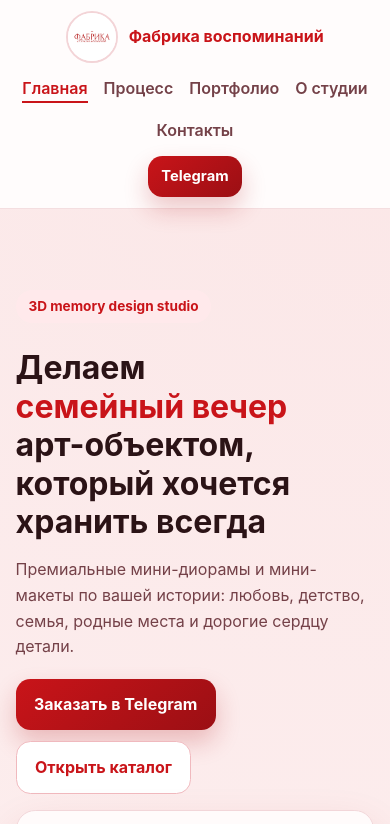
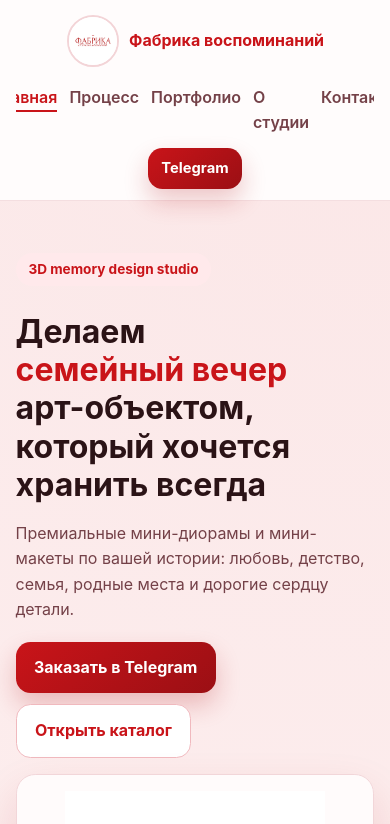
Before and after one commit to 24vasilekk/fabrika, a plain HTML site: page index.html in a window 390 px wide. Shown: the top 824 px of the page. Drawn offline with Linux system fonts and the light colour scheme.

Commit message:
feat: polish modern aesthetic layout, catalog section, portfolio placeholders and contacts

```diff
--- a/script.js
+++ b/script.js
@@ -3,6 +3,27 @@ const currentYear = new Date().getFullYear();
 yearElements.forEach((item) => {
   item.textContent = currentYear;
 });
+
+/**
+ * Mobile header behaviour:
+ * - On phones the brand (logo + "Фабрика воспоминаний") is visible only at the very top.
+ * - While scrolling, the brand collapses, but the navigation links + Telegram stay sticky.
+ */
+const siteHeader = document.querySelector('.site-header');
+if (siteHeader) {
+  const mq = window.matchMedia('(max-width: 640px)');
+  const updateHeader = () => {
+    if (!mq.matches) {
+      siteHeader.classList.remove('is-compact');
+      return;
+    }
+    siteHeader.classList.toggle('is-compact', window.scrollY > 4);
+  };
+
+  window.addEventListener('scroll', updateHeader, { passive: true });
+  window.addEventListener('resize', updateHeader);
+  updateHeader();
+}
 
 /**
  * HERO rotating text (static layout, no page "jump")
--- a/styles.css
+++ b/styles.css
@@ -90,6 +90,58 @@ body {
 
 .hero {
   padding: 4.2rem 0 2.5rem;
+}
+
+/* Mobile header: keep nav always visible, hide brand while scrolling */
+@media (max-width: 640px) {
+  .nav-wrap {
+    flex-wrap: wrap;
+    justify-content: space-between;
+    min-height: auto;
+    padding: 0.55rem 0;
+    gap: 0.55rem;
+  }
+
+  .brand {
+    flex: 1 1 100%;
+    justify-content: center;
+    padding: 0.25rem 0 0.55rem;
+    max-height: 86px;
+    opacity: 1;
+    transform: translateY(0);
+    overflow: hidden;
+    transition: max-height 0.22s ease, opacity 0.22s ease, transform 0.22s ease, padding 0.22s ease;
+    will-change: max-height, opacity, transform;
+  }
+
+  .site-header.is-compact .brand {
+    max-height: 0;
+    opacity: 0;
+    transform: translateY(-8px);
+    padding: 0;
+  }
+
+  nav {
+    flex: 1 1 auto;
+    min-width: 0;
+  }
+
+  .nav-links {
+    flex-wrap: nowrap;
+    overflow-x: auto;
+    -webkit-overflow-scrolling: touch;
+    gap: 0.75rem;
+    padding-bottom: 0.2rem;
+  }
+
+  .nav-links::-webkit-scrollbar {
+    display: none;
+  }
+
+  /* Reduce the gap between the header and the hero content on phones */
+  .hero {
+    padding: 2.4rem 0 2.1rem;
+  }
 }
 
 .hero-layout {
```
